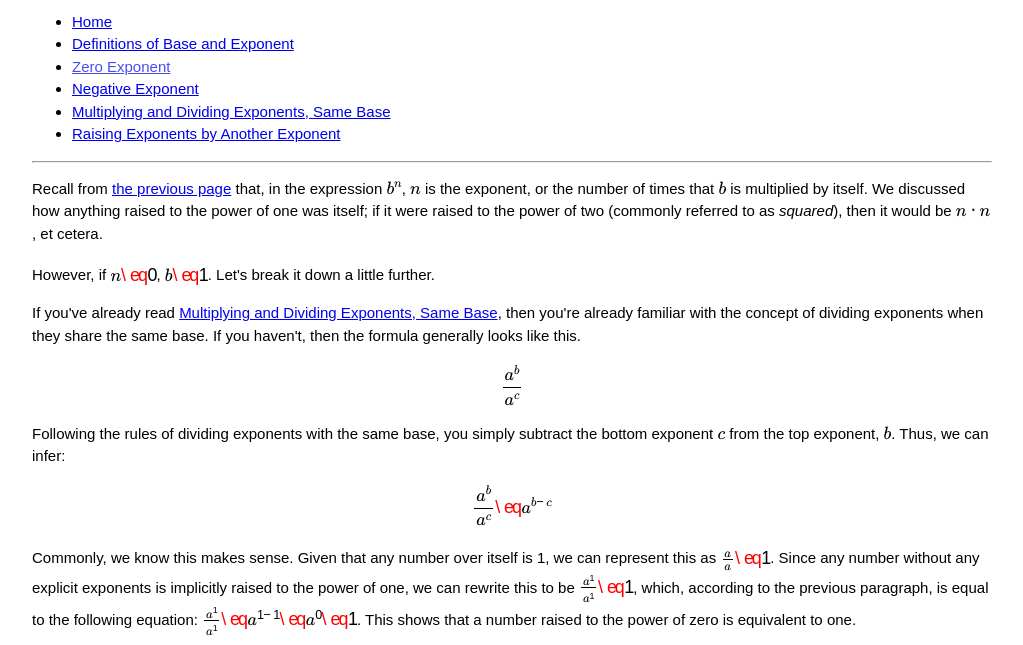
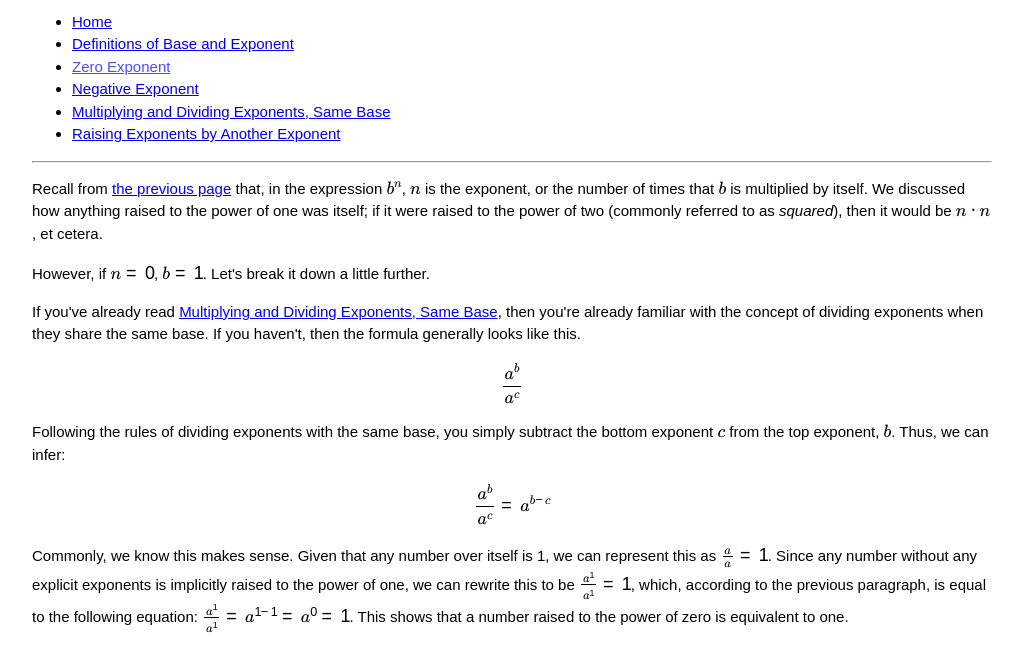
Before and after one commit to Mystifi/mystifi.github.io, a plain HTML site: page exponents/zero-exponent.html in a window 1280 px wide. Shown: the part 98-743 px from the top of the page, without its empty margins (128-1151 px from the left). Drawn offline with nearby package versions, Linux system fonts and the light colour scheme; some packages are replaced by stand-ins of ours; a web font is replaced by a local one.

Commit message:
MathJAX doesn't like \eq. Got it.

```diff
--- a/exponents/zero-exponent.html
+++ b/exponents/zero-exponent.html
@@ -27,7 +27,7 @@
       to the power of one was itself; if it were raised to the power of two (commonly referred to as <em>squared</em>),
       then it would be \(n\cdot n\), et cetera.
     </p>
-    <p>However, if \(n\eq 0\), \(b\eq 1\). Let's break it down a little further.</p>
+    <p>However, if \(n = 0\), \(b = 1\). Let's break it down a little further.</p>
     <p>
       If you've already read <a href="exponent-operations-same-base.html">Multiplying and Dividing Exponents, Same Base</a>,
       then you're already familiar with the concept of dividing exponents when they share the same base. If you haven't,
@@ -35,19 +35,19 @@
     </p>
     <p>
       Following the rules of dividing exponents with the same base, you simply subtract the bottom exponent \(c\) from the
-      top exponent, \(b\). Thus, we can infer: $$\frac{a^b}{a^c}\eq a^{b - c}$$
+      top exponent, \(b\). Thus, we can infer: $$\frac{a^b}{a^c} = a^{b - c}$$
     </p>
     <p>
-      Commonly, we know this makes sense. Given that any number over itself is 1, we can represent this as \(\frac{a}{a}\eq 1\).
+      Commonly, we know this makes sense. Given that any number over itself is 1, we can represent this as \(\frac{a}{a} = 1\).
       Since any number without any explicit exponents is implicitly raised to the power of one, we can rewrite this to be
-      \(\frac{a^1}{a^1}\eq 1\), which, according to the previous paragraph, is equal to the following equation: \(\frac{a^1}{a^1}\eq a^{1-1}\eq a^0\eq 1\).
+      \(\frac{a^1}{a^1} = 1\), which, according to the previous paragraph, is equal to the following equation: \(\frac{a^1}{a^1} = a^{1-1} = a^0 = 1\).
       This shows that a number raised to the power of zero is equivalent to one.
     </p>
     <p>
       Let's apply this to the following expression. $$\frac{-6x^2y}{6x^2y}$$ Let's rewrite our expression to include all instances
       of numbers being implicitly raised to the power of one: $$\frac{-6^1x^2y^1}{6^1x^2y^1}$$ Now, we can simply subtract each
-      exponent from the top to the bottom: $$-\frac{6^1x^2y^1}{6^1x^2y^1}\eq -(6^{1-1}x^{2-2}y^{1-1})$$ (I simply moved the negative
-      one to the outside of the fraction from the numerator.) After simplification: $$-\frac{6^1x^2y^1}{6^1x^2y^1}\eq -(6^0x^0y^0)\eq -(1\cdot 1\cdot 1)\eq -1$$
+      exponent from the top to the bottom: $$-\frac{6^1x^2y^1}{6^1x^2y^1} = -(6^{1-1}x^{2-2}y^{1-1})$$ (I simply moved the negative
+      one to the outside of the fraction from the numerator.) After simplification: $$-\frac{6^1x^2y^1}{6^1x^2y^1} = -(6^0x^0y^0) = -(1\cdot 1\cdot 1) = -1$$
     </p>
     <p>
       There is much more that goes into this, but if you're interested, I <em>highly</em> suggest you read
```
